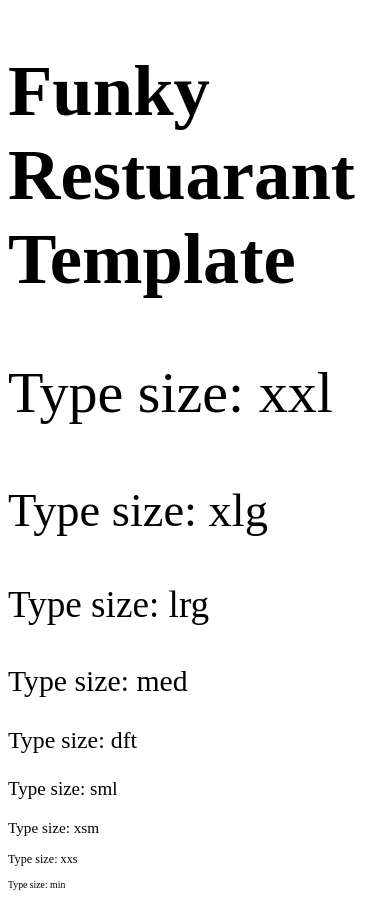
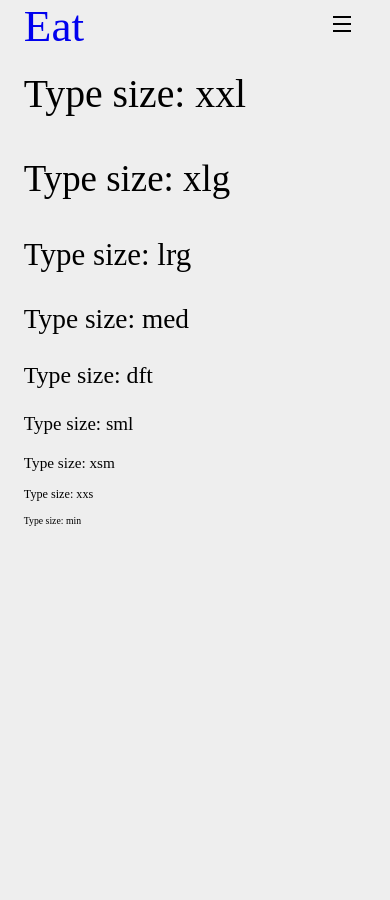
Before and after one commit to jordanhailey/eat-template, an Eleventy site: page src/index.md in a window 390 px wide. After the commit the page ends 844 px from the top, so only its background shows below. Built offline with nearby package versions, Linux system fonts and the light colour scheme; Eleventy itself is replaced by a stand-in of ours; files that its build step writes are made by us from their sources.

Commit message:
init site header

```diff
--- a/src/_includes/layouts/base.html
+++ b/src/_includes/layouts/base.html
@@ -8,8 +8,11 @@
     <title>{{ title }}</title>
   </head>
   <body>
-	{% block content %}
-	<p>Huh... This page is empty. <a href="/">Try returning to a safe place</a>.</p>
-	{% endblock %}
+    {% include "partials/site-header.html" %}
+    <main tabindex="-1" id="main-content">
+    {% block content %}
+      <p>Huh... This page is empty. <a href="/">Try returning to a safe place</a>.</p>
+    {% endblock %}
+    </main>
   </body>
 </html>
--- a/src/_includes/layouts/home.html
+++ b/src/_includes/layouts/home.html
@@ -1,6 +1,5 @@
 {% extends "layouts/base.html" %} {% block content %}
 <main>
-  <h1>{{ title }}</h1>
   {{ content | safe }}
 </main>
 {% endblock %}
--- /dev/null
+++ b/src/_includes/partials/site-header.html
@@ -0,0 +1,27 @@
+<a class="skip-link button" href="#main-content">Skip to content</a>
+<header role="banner" class="site-header">
+  <div class="wrapper">
+    <div class="site-header__content">
+      <a href="/" aria-label="Eat" class="site-header__logo">Eat</a>
+      <nav class="nav site-header__nav" aria-label="Primary">
+        <div class="wrapper">
+          <input id="mobile-nav-checkbox" name="mobile-nav-checkbox" class="mobile-only hamburger__checkbox" role="switch" type="checkbox" aria-label="display navigation items"/>
+          <label class="mobile-first hamburger-icon" for="mobile-nav-checkbox">
+            <svg xmlns="http://www.w3.org/2000/svg" viewBox="0 0 24 24" width="24" height="24">
+              <path fill="none" d="M0 0h24v24H0z"/>
+              <path d="M3 4h18v2H3V4zm0 7h18v2H3v-2zm0 7h18v2H3v-2z"/>
+            </svg>
+          </label>
+          <ul class="nav__list">
+            <li>
+              <a href="/">Home</a>
+            </li>
+            <li>
+              <a href="#menu">Menu</a>
+            </li>
+          </ul>
+        </div>
+      </nav>
+    </div>
+  </div>
+</header>
--- a/src/assets/css/global.css
+++ b/src/assets/css/global.css
@@ -10,10 +10,21 @@
 	--fnt__xsm:  0.64rem; /* ?? */
 	--fnt__xxs: 0.512rem; /* ?? */
 	--fnt__min:  0.41rem; /* ?? */
+	--background-col: #eee;
 }
+
 
 html {
 	font-size: clamp(1rem, 1rem + 2vw, 24px);
+}
+
+body {
+	background: var(--background-col);
+	margin: 0;
+}
+
+body > * {
+	padding: 0 1rem;
 }
 
 .fnt__max,
@@ -64,3 +75,207 @@ small {
 .fnt__min {
 	font-size: var(--fnt__min);
 }
+
+
+/* Site Layout */
+
+.skip-link {
+	position: absolute;
+	right: 100%;
+	top: 0.5rem;
+	z-index: 100;
+}
+
+.skip-link:focus {
+	transform: translateX(100%);
+}
+
+.wrapper {
+	flex: 1 auto;
+	width: 100%;
+	height: 100%;
+	padding: 0;
+	margin: 0;
+}
+
+.site-header {
+	display: flex;
+	position: fixed;
+	padding: 0;
+	top: 0;
+	right: 0;
+	left: 0;
+	background: var(--background-col);
+}
+.site-header + * {
+	margin-top: 3rem;
+}
+
+.site-header__content {
+	display: grid;
+	grid-template-columns: 1rem [logo-start] 5rem [logo-end] 1fr [nav-start] 10fr [nav-end] 1rem;
+}
+
+.site-header__logo {
+	grid-area: logo;
+	display: flex;
+	place-items: center;
+	text-decoration: none;
+	font-size: var(--fnt__max);
+}
+
+.site-header__nav {
+	grid-area: nav;
+	position: relative;
+}
+
+.site-header__nav > .wrapper {
+	display: flex;
+	place-items: center;
+}
+
+.site-header, .nav__list {
+	list-style-type: none;
+	display: flex;
+	justify-content: stretch;
+	margin: 0;
+}
+
+.nav__list {
+	--li__margin: 0 0 0 0.5rem;
+	--li__padding: 0 0.5rem;
+	padding: 0;
+}
+
+.nav__list > li {
+	margin: var(--li__margin);
+	padding: var(--li__padding);
+	display: flex;
+}
+
+.nav__list > li:first-child {
+	margin: 0;
+}
+
+.nav__list > li > a {
+	flex: 1 auto;
+	padding: 0 1rem;
+	display: flex;
+	justify-content: flex-end;
+}
+
+
+.hamburger__checkbox {
+	width: 1.00rem;
+	height: 1.00rem;
+	opacity: 0;
+	display: none;
+}
+
+.hamburger__checkbox, .hamburger-icon {
+	display: none;
+	cursor: pointer;
+	position: absolute;
+	right: 1.5rem;
+	top: 0.5rem;
+}
+
+@media only screen and (max-width: 600px) {
+	:root {
+		/* Major Third type scale*/
+		--fnt__max: 1.900rem; /* h1 */
+		--fnt__xxl: 1.670rem; /* h2 */
+		--fnt__xlg: 1.550rem; /* h3 */
+		--fnt__lrg: 1.300rem; /* h4 */
+		--fnt__med:  1.15rem; /* h5 */
+		--fnt__reg:     1rem; /* h6,p,...etc */
+		--fnt__sml:   0.8rem; /* sup,sub,small */
+		--fnt__xsm:  0.64rem; /* ?? */
+		--fnt__xxs: 0.512rem; /* ?? */
+		--fnt__min:  0.41rem; /* ?? */
+	}
+
+	.site-header__content {
+		grid-template-columns: 1rem [logo-start] 2.5rem [logo-end] 0.25rem [nav-start] 1fr [nav-end] 0rem;
+	}
+
+	.hamburger__checkbox, .hamburger-icon {
+		display: unset;
+		-webkit-touch-callout: none;
+    -webkit-user-select: none;
+    -khtml-user-select: none;
+    -moz-user-select: none;
+    -ms-user-select: none;
+    user-select: none;
+    -webkit-tap-highlight-color: transparent;
+		margin: 0;
+		line-height: 1;
+	}
+
+
+	.hamburger-icon {
+		z-index: -1;
+		display: inline-block;
+		width: 24px;
+		height: 24px;
+	}
+
+	.hamburger__checkbox:hover ~ .hamburger-icon,
+	.hamburger__checkbox:focus ~ .hamburger-icon {
+		transform: scale(1.2);
+	}
+
+	.hamburger-icon {
+		transition: transform 200ms ease-in-out 100ms;
+	}
+
+	.hamburger__checkbox:checked {
+		/*handle click outside of menu*/
+		position: fixed;
+		height: 100vh;
+		width: 100vw;
+		top: 0;
+		bottom: 0;
+		right: 0;
+		left: 0;
+	}
+
+	.hamburger__checkbox:checked ~ .hamburger-icon {
+		transform:  scale(1.2) rotate(-90deg);
+		transition: transform 200ms ease-in-out 50ms;
+	}
+
+	.nav__list {
+		--li__margin: 0.5rem 0 0 0;
+		--li__padding: 0.5rem 0;
+		flex-direction: column;
+		position: fixed;
+		top: calc(2rem + 8px);
+		right: 0;
+		left: 0;
+		background: var(--background-col);
+		border: 4px solid;
+	}
+
+	.hamburger__checkbox ~ .nav__list {
+		--display-setting: none;
+		*display: var(--display-setting);
+		transform: scaleY(0);
+		transition: transform 300ms ease-in-out;
+		transform-origin: top;
+	}
+
+	.hamburger__checkbox ~ .nav__list > * {
+		visibility: hidden;
+	}
+
+	.site-header__nav:focus-within .hamburger__checkbox:checked ~ .nav__list {
+		--display-setting: unset;
+		transition: transform 300ms ease-in-out;
+		transform: scaleY(1);
+	}
+
+	.site-header__nav:focus-within .hamburger__checkbox:checked ~ .nav__list > * {
+		visibility: unset;
+	}
+}
--- a/src/index.md
+++ b/src/index.md
@@ -1,5 +1,5 @@
 ---
- title: Funky Restuarant Template
+ title: Eat
  layout: layouts/home.html
 ---
 <p class="fnt__xxl">Type size: xxl</p>
```
